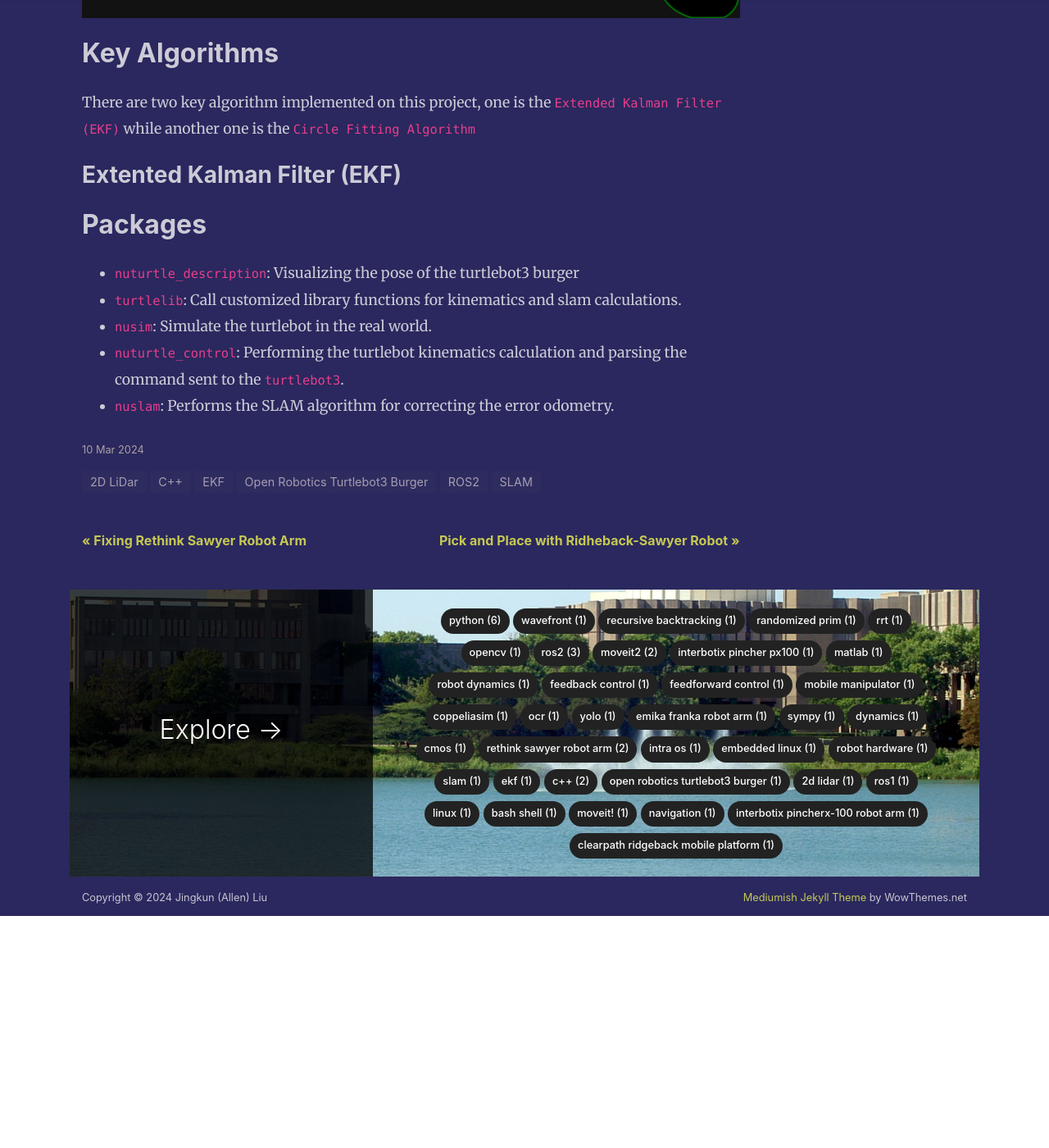
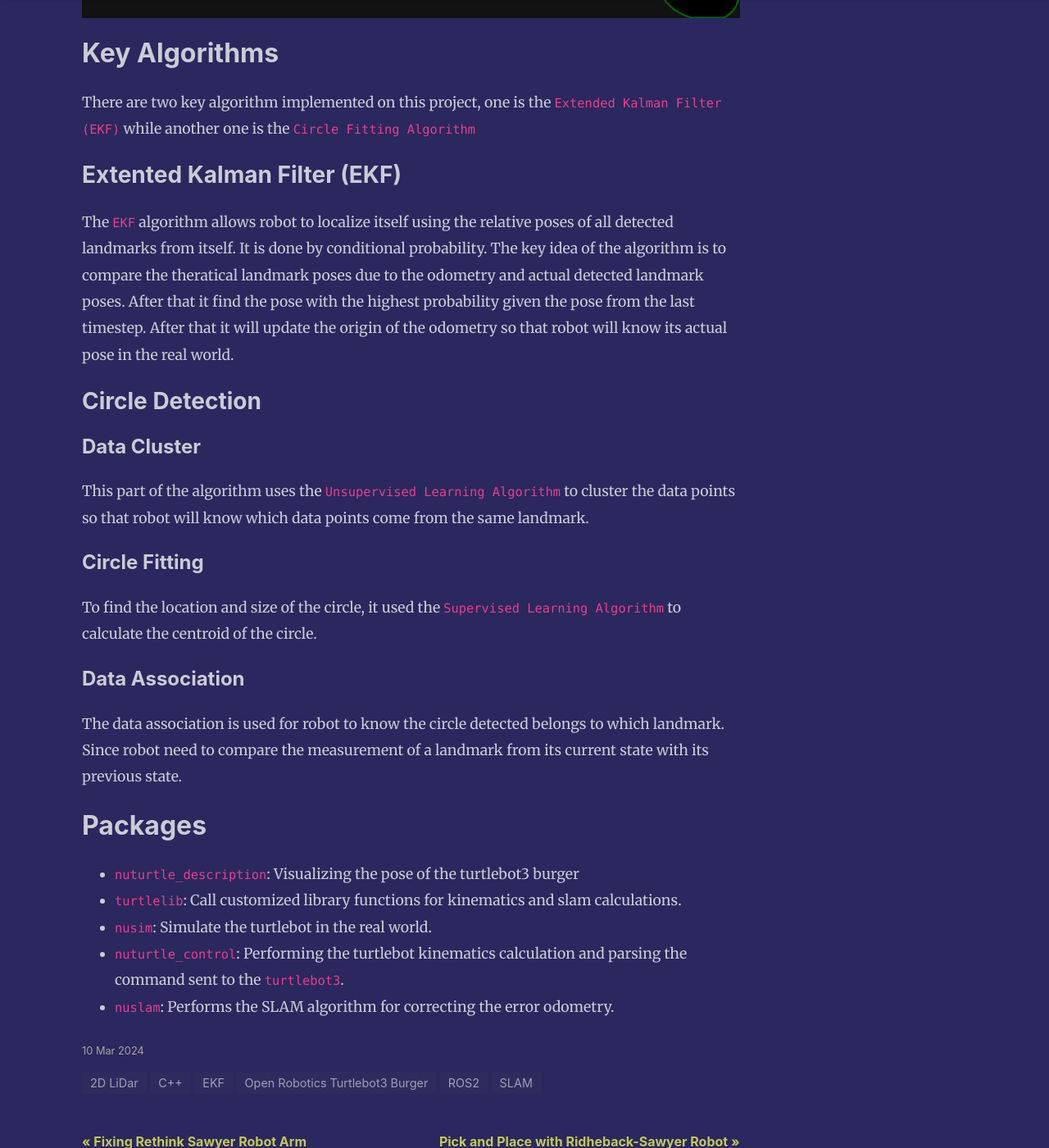
Before and after one commit to nu-jliu/nu-jliu.github.io, a Jekyll site: the page built from _posts/2024-3-10-slam.md, in a window 1280 px wide and 1400 px high, scrolled down 2529 px. Shown: the whole window at 82% size. Built offline with Jekyll 4.4.1, drawn with Linux system fonts in a browser that asks for light colours; nearby versions of some CDN libraries; comment, search, counter and statistics services are not loaded; before the commit the page ends 3708 px from its top, so only the background shows below that.

Commit message:
update slam

```diff
--- a/_posts/2024-3-10-slam.md
+++ b/_posts/2024-3-10-slam.md
@@ -50,7 +50,18 @@ There are two key algorithm implemented on this project, one is the `Extended Ka
 
 ### Extented Kalman Filter (EKF)
 
-<!-- ### Circle Detection -->
+The `EKF` algorithm allows robot to localize itself using the relative poses of all detected landmarks from itself. It is done by conditional probability. The key idea of the algorithm is to compare the theratical landmark poses due to the odometry and actual detected landmark poses. After that it find the pose with the highest probability given the pose from the last timestep. After that it will update the origin of the odometry so that robot will know its actual pose in the real world.
+
+### Circle Detection
+
+#### Data Cluster
+This part of the algorithm uses the `Unsupervised Learning Algorithm` to cluster the data points so that robot will know which data points come from the same landmark.
+
+#### Circle Fitting
+To find the location and size of the circle, it used the `Supervised Learning Algorithm` to calculate the centroid of the circle.
+
+#### Data Association
+The data association is used for robot to know the circle detected belongs to which landmark. Since robot need to compare the measurement of a landmark from its current state with its previous state.
 
 ## Packages
  - `nuturtle_description`: Visualizing the pose of the turtlebot3 burger
```
